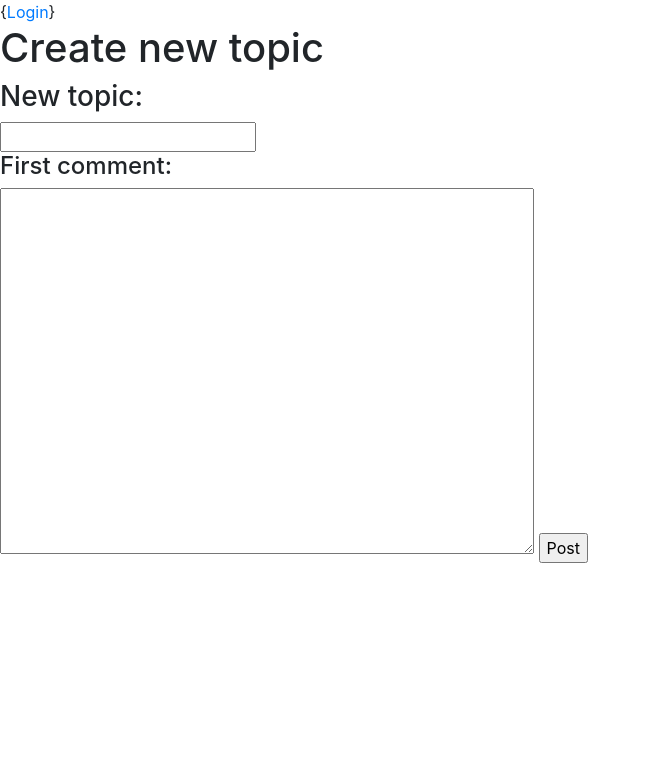
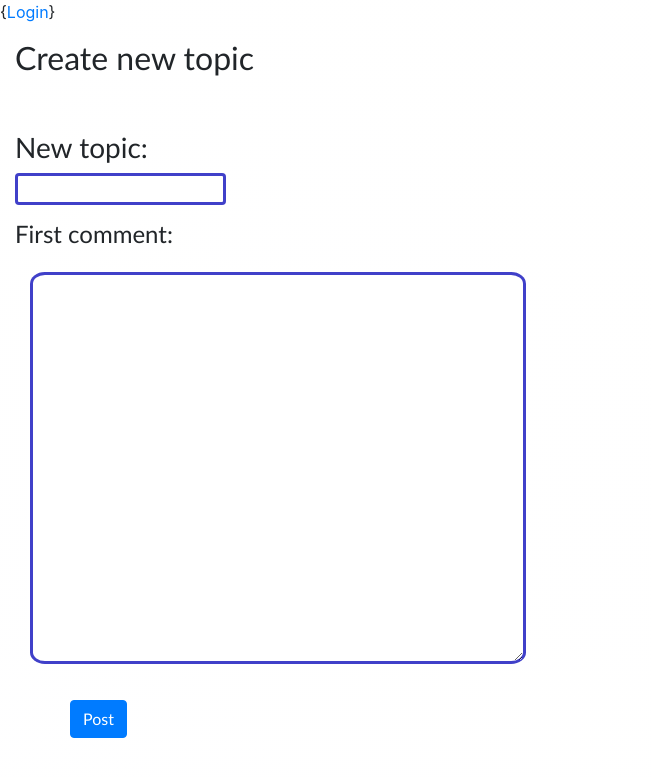
Before and after one commit to opturtio/Forum, a Flask app: page /create_topic in a window 1280 px wide. Shown: the top 777 px of the page, without its empty margins (0-651 px from the left). Run offline with Flask 2, Linux system fonts and the light colour scheme; some libraries are stand-ins or nearby versions.

Commit message:
creating bootstrap to forum, comments and create_topic pages

```diff
--- a/routes.py
+++ b/routes.py
@@ -54,9 +54,10 @@ def create_topic():
         topic = request.form["topic"]
         message = request.form["message"]
         user_id = session["user_id"]
+        posts = request.form["posts"]
+
+        database.insert_topic(topic, user_id, int(posts))
         topic_id = database.fetch_topic_id(topic)
-
-        database.insert_topic(topic, user_id)
         database.insert_message(message, topic_id, user_id)
         return redirect("/forum")
     return render_template("create_topic.html")
@@ -73,6 +74,10 @@ def add_comment():
         user_id = session["user_id"]
         topic_id = request.form["topic_id"]
 
+
+
         database.insert_message(message, topic_id, user_id)
+        database.update_number_of_posts(topic_id)
     comments = database.fetch_comments_by_topic(topic_id)
-    return render_template("comments.html", comments=comments, topic_id=topic_id)
+    print(comments)
+    return render_template("comments.html", comments=comments, topic_id=topic_id, username=username)
--- a/schema.sql
+++ b/schema.sql
@@ -12,6 +12,7 @@ CREATE TABLE IF NOT EXISTS topics (
     id SERIAL PRIMARY KEY,
     topic TEXT UNIQUE,
     user_id INTEGER REFERENCES users,
+    posts INTEGER,
     created_at TIMESTAMP
 );
 
--- a/static/forum.css
+++ b/static/forum.css
@@ -1,5 +1,5 @@
 body {
-    background-image: linear-gradient(45deg, rgb(255, 255, 255), rgb(255, 255, 255));
+    background-image: linear-gradient(45deg, rgb(254, 254, 255), rgb(255, 255, 255));
     background-size: 150% 1000%;
 }
 
@@ -9,24 +9,45 @@ body {
     }
 }
 
-.mainbar {
-    background-image: linear-gradient(rgb(19, 5, 216), rgb(12, 1, 165), rgb(1, 119, 109));
-    font-family: Impact, Haettenschweiler, 'Arial Narrow Bold', sans-serif;
-    color: rgb(217, 217, 248);
-    max-height: 150px;
-    font-size: larger;
-    letter-spacing: 2px;
+.header {
+    font-family:'Trebuchet MS', 'Lucida Sans Unicode', 'Lucida Grande', 'Lucida Sans', Arial, sans-serif;
+    margin: 15px;
+
 }
 
-.topic_box {
-    border-style: solid;
-    border: 2px solid rgb(65, 100, 172);
-    margin-top: 3px;
- }
+.new_topic {
+    font-family:'Trebuchet MS', 'Lucida Sans Unicode', 'Lucida Grande', 'Lucida Sans', Arial, sans-serif;
+    margin: 15px;
+}
 
-.topic_link a {
-    color:rgb(153, 84, 6);
-    font-size: larger;
-    margin-left: 2px;
-    margin-top: 3px;
+.first_comment {
+    font-family:'Trebuchet MS', 'Lucida Sans Unicode', 'Lucida Grande', 'Lucida Sans', Arial, sans-serif;
+    margin: 15px;
 }
+
+.post {
+    margin-left: 70px;
+}
+
+
+input {
+    border: 2px solid rgba(4, 4, 184, 0.76);
+    border-radius: 4px;
+    border-width: 3px;
+    color:blue;
+    font-family: 'Trebuchet MS', 'Lucida Sans Unicode', 'Lucida Grande', 'Lucida Sans', Arial, sans-serif;
+}
+
+textarea {
+    border-bottom-left-radius: 3%;
+    border-bottom-right-radius: 3%;
+    border-top-left-radius: 3%;
+    border-top-right-radius: 3%;
+    max-width: 100%;
+    margin: 15px;
+    border: 2px solid rgba(4, 4, 184, 0.76);
+    border-width: 3px;
+    color:blue;
+    font-family: 'Trebuchet MS', 'Lucida Sans Unicode', 'Lucida Grande', 'Lucida Sans', Arial, sans-serif;
+    font-size: 17px;
+}
--- a/templates/create_topic.html
+++ b/templates/create_topic.html
@@ -3,15 +3,24 @@
 {% block title %}new_topic{% endblock %}
 
 {% block content %}
-
-<h1>Create new topic</h1>
-
+<br>
+<div class="header">
+    <h2>Create new topic</h2>
+</div>
+<br>
 <form action="/create_topic" method="POST">
-    <h3>New topic:</h3>
-    <input type="text" name="topic" minlength="2" maxlength="50">
-    <h4>First comment:</h4>
-    <textarea name="message" rows="15" cols="50" minlength="1" maxlength="5000"></textarea>
-    <input type="submit" value="Post">
+    <div class="new_topic">
+        <h3>New topic:</h3>
+        <input type="text" name="topic" minlength="2" maxlength="90">
+    </div>
+    <div class="first_comment">
+        <h4>First comment:</h4>
+        <textarea name="message" rows="15" cols="50" minlength="1" maxlength="5000"></textarea>
+    </div>
+    <input type="hidden" name="posts" value=1>
+    <div class="post">
+        <input class="btn btn-primary" maxlength = "10" type="submit" value="Post">
+    </div>
 </form>
 
 {% endblock %}
--- a/templates/layout.html
+++ b/templates/layout.html
@@ -1,6 +1,6 @@
 <!DOCTYPE html>
-<!-- <link rel="stylesheet" href="static/forum.css"> -->
 <link rel="stylesheet" href="https://stackpath.bootstrapcdn.com/bootstrap/4.5.0/css/bootstrap.min.css">
+<link rel="stylesheet" href="static/forum.css">
 
 {% if session.username %}
 
@@ -14,7 +14,7 @@
 
 
 {% else %}
-{<a href="/login">Login</a>}
+{<a href="/login">Login</a>} <!-- FIXME fix this -->
 {% endif %}
 
 {% block content %}{% endblock %}
```
Also changed, not shown: database.py (+15 -5 lines), templates/comments.html (+35 -6 lines), templates/forum.html (+34 -10 lines).
